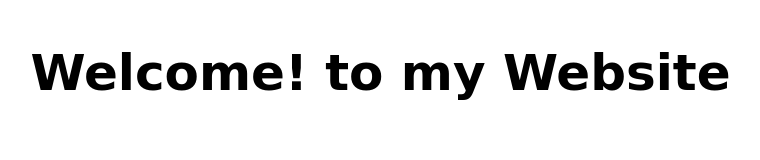
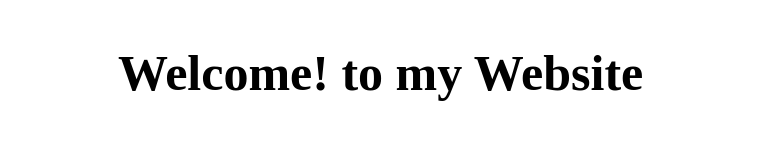
Before and after one commit to EnteFanPHP/entefanphp.github.com, a plain HTML site: page index.html in a window 1280 px wide. Shown: the whole page, without its empty margins (221-981 px from the left). Drawn offline with Linux system fonts and the light colour scheme.

Commit message:
update mainpage.css

```diff
--- a/css/mainpage.css
+++ b/css/mainpage.css
@@ -1,5 +1,3 @@
-* {}
-
 .title {
     margin: 0;
     position: absolute;
@@ -7,7 +5,6 @@
     left: 47%;
     margin-right: -50%;
     transform: translate(-50%, -50%);
-    font-family: 'Comic Neue', cursive;
     float: center;
     font-size: 25px;
 }
```
